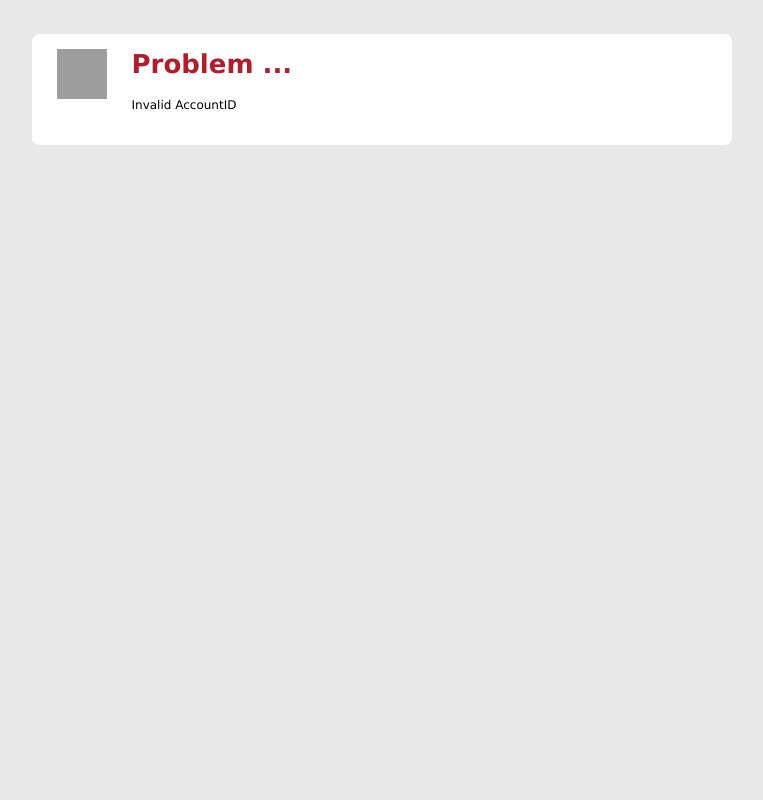
After one commit to memberminderpro/ragas.online, a PHP site: page /response.html in a window 1280 px wide. The commit adds this page. Shown: the whole page, without its empty margins (266-1029 px from the left). Run offline with PHP 8.4, Linux system fonts and the light colour scheme; grey boxes are pictures that could not be loaded.

Commit message:
Bug hunting pre-release

```diff
--- /dev/null
+++ b/response.html
@@ -0,0 +1,108 @@
+<html>
+<head>
+	<title>Problem</title>
+
+<style>
+body  {
+	margin-top: 0px; /* it's good practice to zero the margin and padding of the body element to account for differing browser defaults */
+	margin-bottom: 0px;
+	margin-left: 15px;
+	margin-right: 0px;
+	padding: 0px;
+	border-top: 1px;
+	text-align: center;  /* this centers the container in IE 5* browsers. The text is then set to the left aligned default in the #container selector */
+	color: #000000;
+	font-family: Verdana, Arial, Helvetica, sans-serif;
+	font-size: 100%;
+	background-color: #E8E8E8;
+}
+
+.Problem #container {
+	margin-top: 0px;
+	margin-bottom: 0px;
+	margin-left: 0px;
+	margin-right: 0px;
+	padding-top: 5px; /* At least 1px is needed to prevent margin collapse */
+	/* padding: 1px; This was to prevent margin collapse */
+	width: 100%;
+	background: #E8E8E8; /* #E8E8E8 */
+}
+.Problem #center_container {
+	background-color: #FFFFFF; /* #75A1D0 */
+	margin-left: auto;
+	margin-right: auto;
+	margin-top: 10px;
+	height: auto;
+	width: 700px;
+	text-align: center; /*This is really for IE6 - shouldnt make a difference to other browsers*/
+	overflow: hidden;
+}
+
+.Problem #content {
+	background-color: #FFFFFF; /* #75A1D0 */
+	margin-left: auto;
+	margin-right: auto;
+	width: 650px;
+	margin-top: 10px;
+	margin-bottom: 10px;
+	text-align: center; /*This is really for IE6 - shouldnt make a difference to other browsers*/
+	overflow: hidden;
+}
+
+.Problem #center_container b.rtop b, .Problem #center_container b.rbottom b{display:block;height: 1px; overflow: hidden; background: #FFFFFF} /* top background */
+.Problem #center_container b.rtop, b.rbottom{display:block;background: #E8E8E8} /* corner background - color of the containing div */
+.Problem #center_container b.r1{margin: 0 5px}
+.Problem #center_container b.r2{margin: 0 3px}
+.Problem #center_container b.r3{margin: 0 2px}
+.Problem #center_container b.rtop b.r4, b.rbottom b.r4{margin: 0 1px;height: 2px}
+
+.text {font-size: 12px; color: Black;  font-family:  Verdana, Geneva, Arial, Helvetica, sans-serif; }
+.Title {font-size: 26px;  color:#AF1E2D; text-align: left; font-weight: bold; font-family: Verdana, Geneva, Arial, Helvetica, sans-serif; margin-top: auto; margin-bottom: auto;  }
+
+H1 {
+	font-size: 26px;
+	margin-top: auto; margin-bottom: auto;
+	color: #AF1E2D;
+	text-align: center;
+	font-weight: bold; font-family: Verdana, Geneva, Arial, Helvetica, sans-serif;
+	}
+
+P {font-size: 12px; color: Black;  font-family:  Arial, Helvetica, sans-serif; }
+</style>
+
+</head>
+<body class="Problem" >
+
+<BR>
+<div id="container">
+	<div id="center_container">
+		<b class="rtop"><b class="r1"></b><b class="r2"></b><b class="r3"></b><b class="r4"></b></b>
+			<div id="content">
+
+
+<table border="0" cellspacing="0" cellpadding="0" width="100%">
+	<tr>
+		<td width="75" rowspan="3" align="left" valign="top">
+			<img src="https://imembersdb.net/images/Problem.gif" border="0" height="50" width="50">
+		</td>
+		<td class="Title">Problem ...</td>
+	</tr>
+	<tr>
+		<td colspan="2">&nbsp;</td>
+	</tr>
+	<tr>
+		<td colspan="2" class="text" align="left">
+			Invalid AccountID
+		</td>
+	</tr>
+</table>
+
+
+			<!-- end content --></div>
+			<br>
+		<b class="rbottom"><b class="r4"></b><b class="r3"></b><b class="r2"></b><b class="r1"></b></b>
+	<!-- end center_container --></div>
+<br>
+<!-- end container --></div>
+</body>
+</html>
--- a/templates/custom/10651/1065/js/mmp-form-custom.js
+++ b/templates/custom/10651/1065/js/mmp-form-custom.js
@@ -27,7 +27,7 @@ $(document).ready(function () {
     $("input[name='MCY']").change(function () {
       var selectedValue = $(this).val();
       $mtid = parseInt(selectedValue.split('|')[0], 10);
-      // console.log("current mtid: " + $mtid);
+      console.log("current mtid: " + $mtid);
     });
 
     // Handle changes to club type and update relevant fields
--- a/templates/custom/10651/1065/mmp-form.html
+++ b/templates/custom/10651/1065/mmp-form.html
@@ -2,7 +2,7 @@
 <!-- SECTION: MMP-Custom-Forms Distributable Form -->
 <div class="mmp">
   <div id="Step1">
-    <form id="mmp-form" name="registration" action="#" method="POST">
+    <form id="mmp-form" name="registration" action="https://www.emembersdb.com/nm/custom.cfm" method="POST">
 
       <!-- SECTION: Contact Information -->
       <fieldset>
```
Also changed, not shown: mmp-custom-form.php (+29 -6 lines), templates/assets/js/mmp-form.js (+26 -26 lines).
